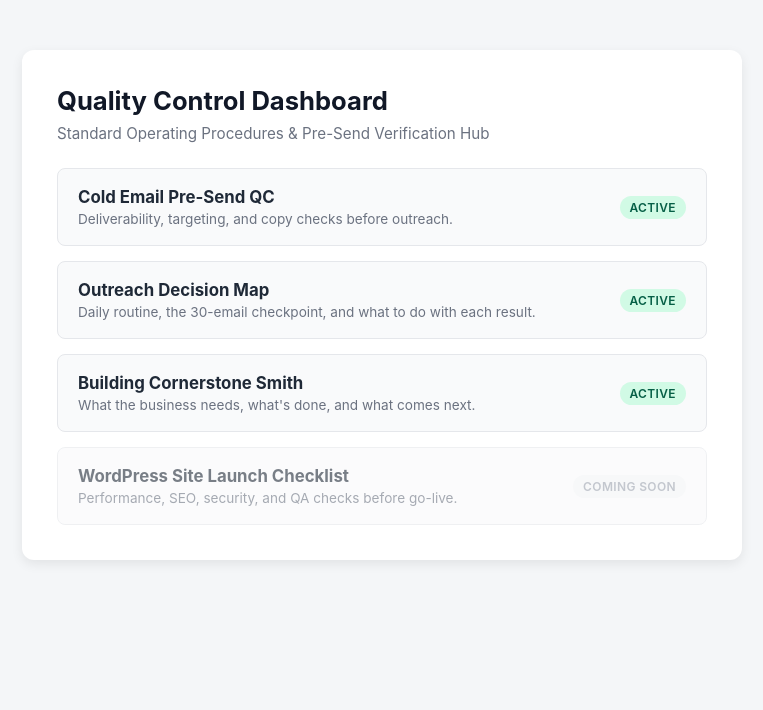
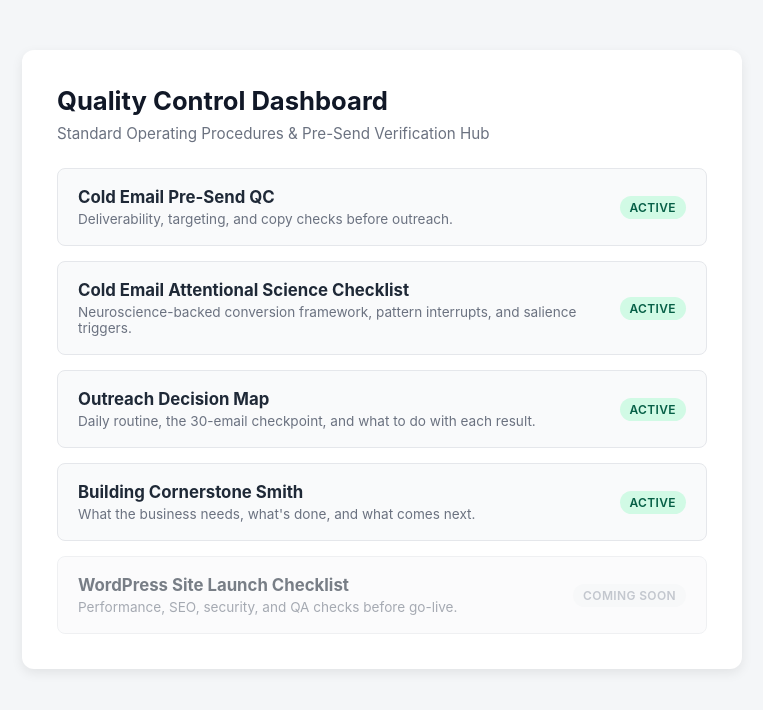
Before and after one commit to businessbenursal/checklists, a plain HTML site: page index.html in a window 1280 px wide. Shown: the whole page, without its empty margins (258-1021 px from the left). Drawn offline with Linux system fonts and the light colour scheme.

Commit message:
Update index.html

```diff
--- a/index.html
+++ b/index.html
@@ -98,6 +98,15 @@
             <span class="badge">Active</span>
         </a>
 
+        <!-- Cold Email Attentional Science Checklist -->
+        <a href="cold-email-attention.html" class="card">
+            <div class="card-info">
+                <h2>Cold Email Attentional Science Checklist</h2>
+                <p>Neuroscience-backed conversion framework, pattern interrupts, and salience triggers.</p>
+            </div>
+            <span class="badge">Active</span>
+        </a>
+
         <!-- Outreach Decision Map -->
         <a href="outreach-map.html" class="card">
             <div class="card-info">
```
